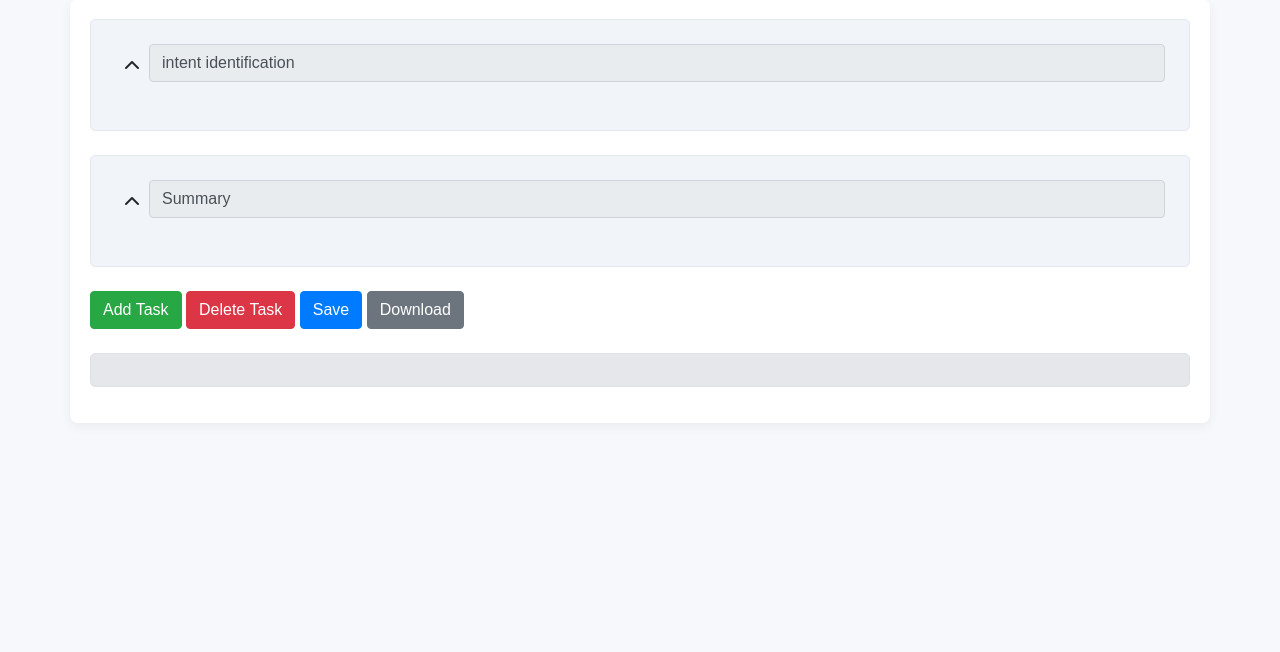
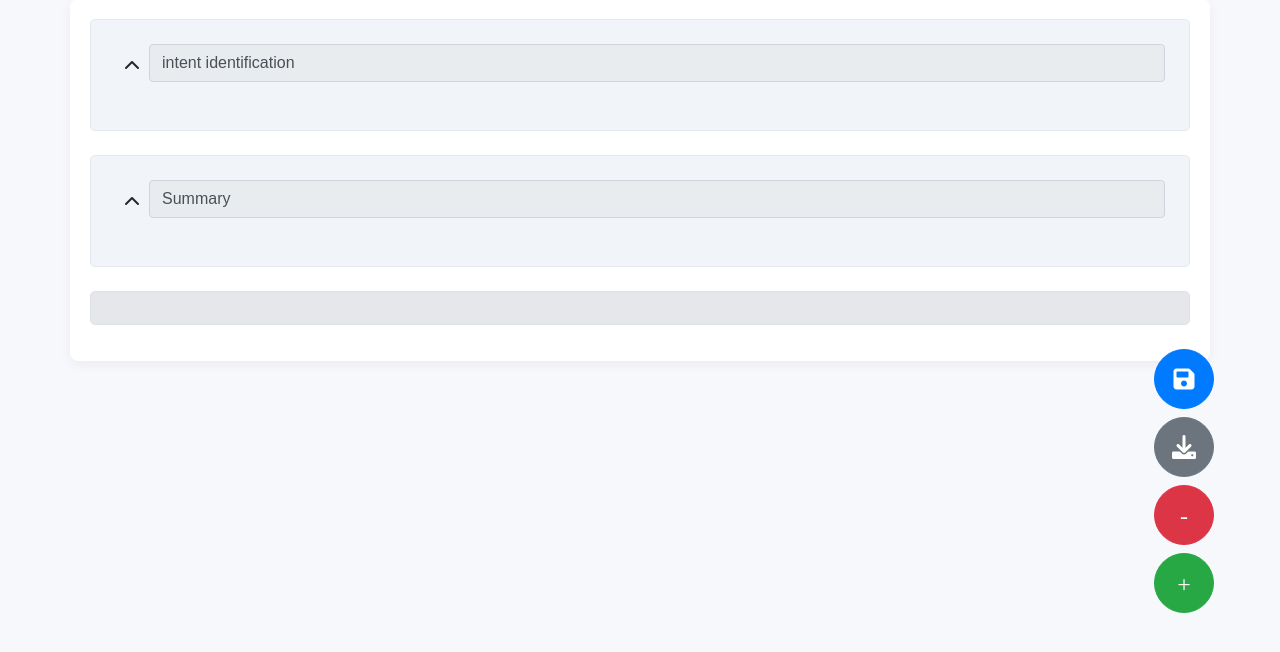
Before and after one commit to deepankar27/Prompt_Organizer, a Flask app: page / in a window 1280 px wide. Shown: the part 113-765 px from the top of the page. Run offline with Flask 3, Linux system fonts and the light colour scheme; some libraries are stand-ins or nearby versions.

Commit message:
Added flying action buttons - FAB

```diff
--- a/Prompt Organizer/static/css/styles.css
+++ b/Prompt Organizer/static/css/styles.css
@@ -139,3 +139,94 @@ label {
 .toggle-icon.toggled {
     transform: rotate(180deg);
 }
+
+.prompts {
+    position: relative; /* Add this */
+}
+
+.add-prompt-icon {
+    font-size: 24px;
+    color: #007BFF;
+    cursor: pointer;
+    position: absolute; /* Change this */
+    top: 5px; /* Add this */
+    right: 5px; /* Add this */
+    transition: 0.3s;
+}
+
+.add-prompt-icon:hover {
+    transform: scale(1.1);
+}
+
+.fab-container {
+    position: fixed;
+    bottom: 50px;
+    right: 50px;
+    z-index: 9999; /* To make sure it's on top of other elements */
+}
+
+.fab {
+    border-radius: 50%;
+    font-size: 24px;
+    width: 60px; /* Fixed width to ensure a round shape */
+    height: 60px; /* Fixed height to ensure a round shape */
+    display: flex;
+    justify-content: center !important;
+    align-items: center !important;
+    transition: all 0.3s ease;
+    padding:40;
+    margin: 0;
+}
+
+.fab.btn {
+    display: inline-flex; /* This will apply flex while keeping the inline nature of the button */
+    align-items: center;
+    justify-content: center;
+}
+
+.fab.btn i {
+    margin: 0;
+    padding: 0;
+}
+
+
+@media (max-width: 768px) {
+    /* Adjustments for smaller screens */
+    .fab {
+        width: 50px;
+        height: 50px;
+        font-size: 20px;
+    }
+}
+
+.fab-primary {
+    background-color: #007bff;
+}
+
+.fab-primary:hover {
+    background-color: #0056b3;
+}
+
+.fab-success {
+    background-color: #28a745;
+}
+
+.fab-success:hover {
+    background-color: #207435;
+}
+
+.fab-danger {
+    background-color: #dc3545;
+}
+
+.fab-danger:hover {
+    background-color: #b92d3b;
+}
+
+.fab-secondary {
+    background-color: #6c757d;
+}
+
+.fab-secondary:hover {
+    background-color: #545b62;
+}
--- a/Prompt Organizer/templates/index.html
+++ b/Prompt Organizer/templates/index.html
@@ -102,15 +102,13 @@
             </div>
         </div>
         <!-- Buttons -->
-        <div class="button-container">
-            <button onclick="addTask()" class="btn btn-success">Add Task</button>
+        <div class="fab-container position-fixed d-flex flex-column-reverse p-3 align-items-end">
 
-            <button onclick="deleteTask()" class="btn btn-danger">Delete Task</button>
+            <button onclick="addTask()" class="fab btn btn-success mb-2">+</button>
+            <button onclick="deleteTask()" class="fab btn btn-danger mb-2">-</button>
 
-            <button onclick="saveData()" class="btn btn-primary">Save</button>
-            <a href="{{ url_for('static', filename='data.yaml') }}" download="data.yaml" class="btn btn-secondary">Download</a>
-
-            <!-- <input type="file" id="uploadYAML" /> -->
+            <a href="{{ url_for('static', filename='data.yaml') }}" download="data.yaml" class="fab btn btn-secondary mb-2"><i class="fas fa-download"></i></a>
+            <button onclick="saveData()" class="fab btn btn-primary mb-2"><i class="fas fa-save"></i></button>
         </div>
         <!-- Output -->
         <pre id="output" class="mt-4 border p-3"></pre>
@@ -212,6 +210,26 @@
         });
 
 
+        // document.getElementById('addTaskIcon').addEventListener('click', function() {
+        //     // Ensure there's at least one task to copy
+        //     const tasks = document.getElementById('tasks').getElementsByClassName('task');
+        //     if (tasks.length === 0) {
+        //         alert("No task to copy!");
+        //         return;
+        //     }
+
+        //     // Clone the last task
+        //     const lastTask = tasks[tasks.length - 1];
+        //     const clonedTask = lastTask.cloneNode(true);
+
+        //     // We'll give the cloned task a new name, for example by appending "(Copy)" to its name.
+        //     const taskNameInput = clonedTask.querySelector('.task-name');
+        //     taskNameInput.value += " (Copy)";
+
+        //     // Append the cloned task to the tasks container
+        //     document.getElementById('tasks').appendChild(clonedTask);
+        // });
+
 
         function loadBlankPlaceholders() {
             // Here you can implement how to load your app with blank placeholders.
@@ -224,6 +242,7 @@
             // Add a new task
             // For brevity, we'll add a pre-defined task structure
             // You can expand this to dynamically add different versions, prompts, etc.
+            console.log("in addTask")
             const taskTemplate = `
             <div id="tasks">
             <!-- Sample Task -->
@@ -236,6 +255,7 @@
                     <!-- Prompts UI -->
                     <div class="prompts">
                         <h4 class="mb-4">Prompts</h4>
+                        <i class="fas fa-plus add-prompt-icon" title="Add another prompt"></i>
                         <!-- Sample Prompt -->
                         <div class="prompt version_1">
                             <label>Version_1:</label>
@@ -245,7 +265,7 @@
                                 <div class="col"><label for="temperature">Temperature:</label><input type="number" step="0.01" min="0" max="1" name="temperature" class="form-control" placeholder="Set Temperature" /></div>
                                 <div class="col"><label for="top_p">Top_p:</label><input type="number" step="0.01" min="0" max="1" name="top_p" class="form-control" placeholder="Set top_p" /></div>
                                 <div class="col"><label for="max_tokens">Max Tokens:</label><input type="number" name="max_tokens" class="form-control" placeholder="Set Max Tokens" /></div>
-                                <div class="col"><label for="threshold">Threshold:</label><input type="number" step="0.01" min="0" max="1" name="threshold" class="form-control" placeholder="Set Threshold" /></div>
+                                <div class="col"><label for="threshold">Threshold:</label><input type="number" step="0.01" min="0" max="1" name="threshold" class="form-control" placeholder="Set Threshold"/></div>
                                 <div class="col">
                                     <label for="status">Status:</label>
                                     <select name="status" class="form-control status-select">
@@ -305,6 +325,23 @@
 
             document.getElementById("tasks").append(stringToHTML(taskTemplate));
 
+            document.querySelectorAll(".add-prompt-icon").forEach(icon => {
+            icon.addEventListener('click', function() {
+                    const parentPromptsDiv = icon.closest('.prompts');
+                    const promptDiv = parentPromptsDiv.querySelector('.prompt');
+                    const newPromptDiv = promptDiv.cloneNode(true); // Clone the prompt
+
+                    // Reset the input values of the cloned prompt
+                    const textarea = newPromptDiv.querySelector('textarea');
+                    textarea.value = '';
+                    newPromptDiv.querySelectorAll('input').forEach(input => {
+                        input.value = '';
+                    });
+
+                    parentPromptsDiv.appendChild(newPromptDiv); // Append the cloned prompt to the prompts div
+                });
+            });
+
         }
 
         function deleteTask() {
@@ -316,6 +353,14 @@
                 tasks[tasks.length - 1].remove();
             }
         }
+
+
+        // document.addEventListener('keydown', function(event) {
+        //     if (event.ctrlKey && event.which === 83) {
+        //         event.preventDefault(); // Prevent the default Ctrl + S behavior (usually brings up the save dialog)
+        //         saveData(); // Call your save function
+        //     }
+        // });
 
 
         function saveData() {
@@ -339,6 +384,9 @@
                             output += `      ${input.name}: "${input.value}"\n`;
                         });
                     });
+
+            // alert("Data has been saved!"); // Feedback to the user
+            console.log("Save Data")
         }
 
         // Handle system prompts
@@ -745,6 +793,20 @@
                             input.className = 'form-control';
                             input.placeholder = placeholder;
                             input.value = value;
+
+                            switch (name) {
+                                case 'temperature':
+                                case 'top_p':
+                                case 'threshold':
+                                    input.setAttribute('step', '0.01');
+                                    input.setAttribute('min', '0');
+                                    input.setAttribute('max', '1');
+                                    break;
+                                case 'max_tokens':
+                                    // Set any other constraints for max_tokens if needed, for instance:
+                                    input.setAttribute('min', '1');
+                                    break;
+                            }
                             colDiv.appendChild(input);
                             return colDiv;
                         };
```
Lines whose indentation alone changed are shown as unchanged.
